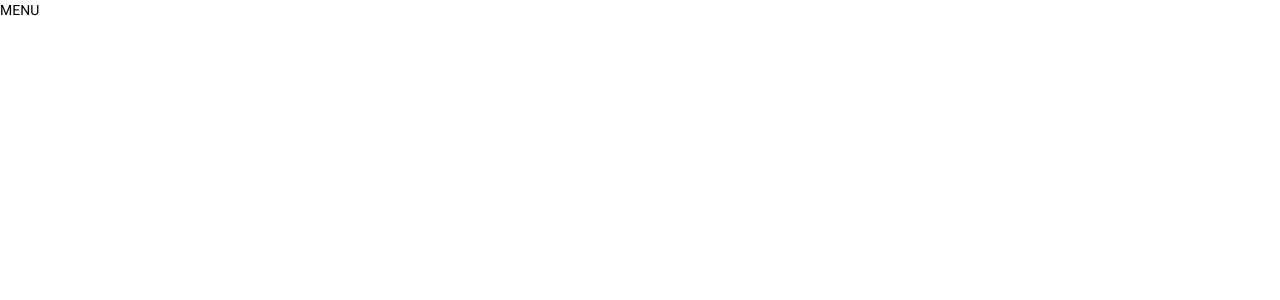
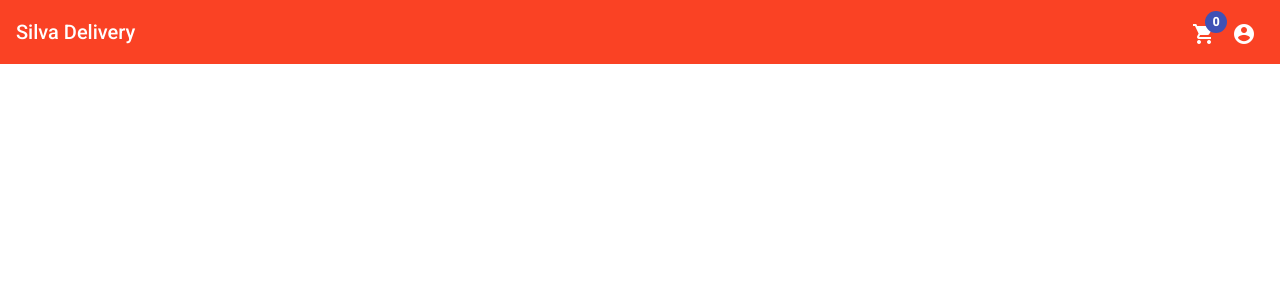
Before and after one commit to DouglasMonteles/loja-virtual, an Angular app in the folder web/: page /products-page in a window 1280 px wide. Shown: the top 300 px of the page. Built offline with nearby package versions, Linux system fonts and the light colour scheme.

Commit message:
Criando o componente de menu

```diff
--- a/web/src/app/app.module.ts
+++ b/web/src/app/app.module.ts
@@ -13,7 +13,7 @@ import { MenuComponent } from './components/menu/menu.component';
   imports: [
     BrowserModule,
     AppRoutingModule,
-    BrowserAnimationsModule
+    BrowserAnimationsModule,
   ],
   providers: [MenuComponent],
   bootstrap: [AppComponent]
--- a/web/src/app/components/menu/menu.component.css
+++ b/web/src/app/components/menu/menu.component.css
@@ -0,0 +1,7 @@
+#menu-toobar {
+  background-color: var(--primary-color);
+}
+
+.example-spacer {
+  flex: 1 1 auto;
+}
--- a/web/src/app/components/menu/menu.component.html
+++ b/web/src/app/components/menu/menu.component.html
@@ -1 +1,10 @@
-<p>MENU</p>
+<mat-toolbar id="menu-toobar">
+  <h1>Silva Delivery</h1>
+  <span class="example-spacer"></span>
+  <button mat-icon-button aria-label="icon-button with heart icon">
+    <mat-icon matBadge="{{itensNoCarrinho}}" matBadgeColor="primary">shopping_cart</mat-icon>
+  </button>
+  <button mat-icon-button aria-label="icon-button with share icon">
+    <mat-icon>account_circle</mat-icon>
+  </button>
+</mat-toolbar>
--- a/web/src/app/components/menu/menu.component.ts
+++ b/web/src/app/components/menu/menu.component.ts
@@ -7,6 +7,8 @@ import { Component, OnInit } from '@angular/core';
 })
 export class MenuComponent implements OnInit {
 
+  itensNoCarrinho: number = 0;
+
   constructor() { }
 
   ngOnInit(): void {
--- a/web/src/app/views/landing-page/landing-page.component.html
+++ b/web/src/app/views/landing-page/landing-page.component.html
@@ -8,7 +8,5 @@
     </button>
   </div>
 
-  <app-menu></app-menu>
-
   <img src="assets/landing-page-person.png" alt="Imagem de uma pessoa feliz com um celular na mão">
 </div>
--- a/web/src/app/views/landing-page/landing-page.module.ts
+++ b/web/src/app/views/landing-page/landing-page.module.ts
@@ -6,7 +6,6 @@ import { LandingPageComponent } from './landing-page.component';
 
 import { MatButtonModule } from '@angular/material/button';
 import { MatIconModule } from '@angular/material/icon';
-import { MenuModule } from 'src/app/components/menu/menu.module';
 
 @NgModule({
   declarations: [
@@ -17,7 +16,6 @@ import { MenuModule } from 'src/app/components/menu/menu.module';
     LandingPageRoutingModule,
     MatButtonModule,
     MatIconModule,
-    MenuModule
   ]
 })
 export class LandingPageModule { }
--- a/web/src/app/views/products-page/products-page.module.ts
+++ b/web/src/app/views/products-page/products-page.module.ts
@@ -13,7 +13,7 @@ import { MenuModule } from 'src/app/components/menu/menu.module';
   imports: [
     CommonModule,
     ProductsPageRoutingModule,
-    MenuModule
+    MenuModule,
   ]
 })
 export class ProductsPageModule { }
--- a/web/src/styles.css
+++ b/web/src/styles.css
@@ -4,6 +4,8 @@ html, body {
 
 body {
   margin: 0;
+  padding: 0;
+  color: var(--text-color);
   font-family: Nunito, Roboto, Arial, Helvetica, sans-serif;
 }
 
@@ -16,7 +18,7 @@ body {
   --text: #000;
 }
 
-h1, h2, h3, h4, h5, h6 {
+h1, h2, h3, h4, h5, h6, span {
   font-family: Nunito;
   color: var(--title-color);
 }
```
Also changed, not shown: web/src/app/components/menu/menu.module.ts (+9 -0 lines).
